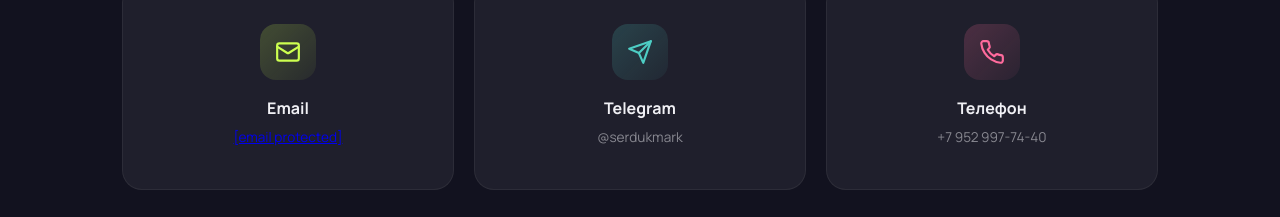
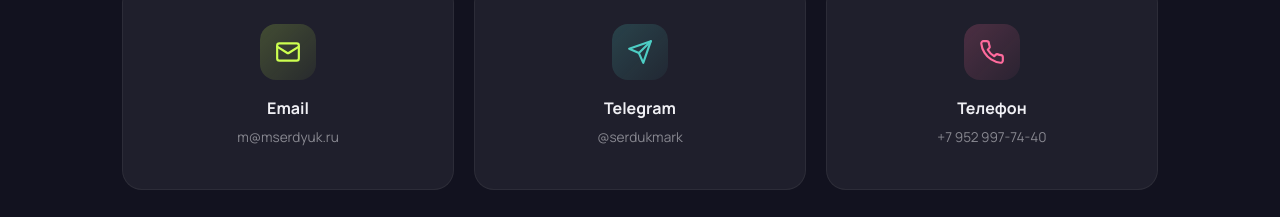
Before and after one commit to serdukmark/serdukmark.github.io, a plain HTML site: page index.html in a window 1280 px wide. Shown: the part 4202-4419 px from the top of the page. Drawn offline with Linux system fonts and the light colour scheme; a web font is replaced by a local one.

Commit message:
Add files via upload

```diff
--- a/index.html
+++ b/index.html
@@ -339,7 +339,7 @@ body:has(a:hover) #cursor-ring, body:has(button:hover) #cursor-ring { width: 52p
     <div class="contact-card fade-in copyable" onclick="copyText(this, 'm@mserdyuk.ru')">
       <div class="copy-tooltip">Скопировано!</div>
       <div class="contact-card-icon cci-mail"><svg xmlns="http://www.w3.org/2000/svg" viewBox="0 0 24 24" fill="none" stroke="currentColor" stroke-width="2" stroke-linecap="round" stroke-linejoin="round"><rect width="20" height="16" x="2" y="4" rx="2"/><path d="m22 7-8.97 5.7a1.94 1.94 0 0 1-2.06 0L2 7"/></svg></div>
-      <h3 data-ru="Email" data-en="Email">Email</h3><span><a href="/cdn-cgi/l/email-protection" class="__cf_email__" data-cfemail="05684568766077617c706e2b7770">[email&#160;protected]</a></span>
+      <h3 data-ru="Email" data-en="Email">Email</h3><span>m@mserdyuk.ru</span>
     </div>
     <a class="contact-card fade-in" href="https://t.me/serdukmark" target="_blank">
       <div class="contact-card-icon cci-tg"><svg xmlns="http://www.w3.org/2000/svg" viewBox="0 0 24 24" fill="none" stroke="currentColor" stroke-width="2" stroke-linecap="round" stroke-linejoin="round"><path d="m22 2-7 20-4-9-9-4Z"/><path d="M22 2 11 13"/></svg></div>
```
